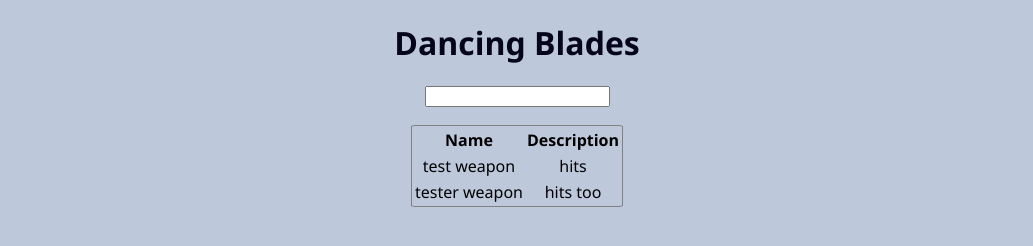
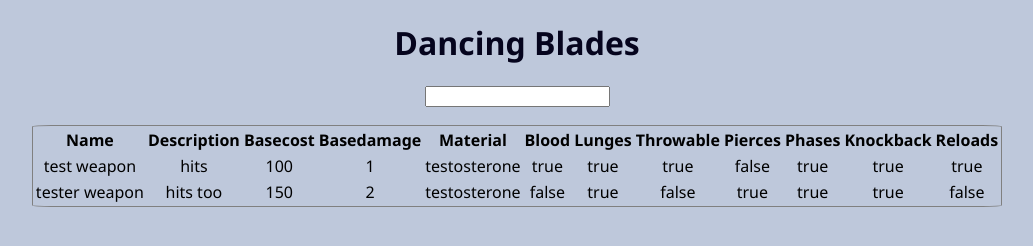
Before and after one commit to Moneymet/DancingBlades, a website with bundled scripts: page index.html in a window 1280 px wide. Shown: the whole page, without its empty margins (123-1156 px from the left). Built offline with nearby package versions, Linux system fonts and the light colour scheme.

Commit message:
Added a few other fields for weapon properties.

```diff
--- a/index.html
+++ b/index.html
@@ -13,6 +13,16 @@
             <tr>
                 <th>Name</th>
                 <th>Description</th>
+                <th>Basecost</th>
+                <th>Basedamage</th>
+                <th>Material</th>
+                <th>Blood</th>
+                <th>Lunges</th>
+                <th>Throwable</th>
+                <th>Pierces</th>
+                <th>Phases</th>
+                <th>Knockback</th>
+                <th>Reloads</th>
 
             </tr>
         </table>
--- a/init.ts
+++ b/init.ts
@@ -8,10 +8,40 @@ window.onload = () => {
         const row = document.createElement("tr");
         const name = document.createElement("td");
         const desc = document.createElement("td");
+        const baseCost = document.createElement("td");
+        const baseDamage = document.createElement("td");
+        const material = document.createElement("td");
+        const blood = document.createElement("td");
+        const lunges = document.createElement("td");
+        const throwable = document.createElement("td");
+        const pierces = document.createElement("td");
+        const phases = document.createElement("td");
+        const knockback = document.createElement("td");
+        const reloads = document.createElement("td");
         row.append(name);
         row.append(desc);
+        row.append(baseCost);
+        row.append(baseDamage);
+        row.append(material);
+        row.append(blood);
+        row.append(lunges);
+        row.append(throwable);
+        row.append(pierces);
+        row.append(phases);
+        row.append(knockback);
+        row.append(reloads);
         name.innerHTML = weapon.name;
         desc.innerHTML = weapon.description;
+        baseCost.innerHTML = weapon.basecost.toString();
+        baseDamage.innerHTML = weapon.basedamage.toString();
+        material.innerHTML = weapon.material;
+        blood.innerHTML = weapon.blood.toString();
+        lunges.innerHTML = weapon.lunges.toString();
+        throwable.innerHTML = weapon.throwable.toString();
+        pierces.innerHTML = weapon.pierces.toString();
+        phases.innerHTML = weapon.phases.toString();
+        knockback.innerHTML = weapon.knockback.toString();
+        reloads.innerHTML = weapon.reloads.toString();
         row.className = "weapon_rows";
 
         weaponTable.append(row);
--- a/weapons.json
+++ b/weapons.json
@@ -2,11 +2,31 @@
     "weapons": [
         {
             "name":"test weapon",
-            "description":"hits"
+            "description":"hits",
+            "basecost":100,
+            "basedamage":1,
+            "material":"testosterone",
+            "blood":true,
+            "lunges":true,
+            "throwable":true,
+            "pierces":false,
+            "phases":true,
+            "knockback":true,
+            "reloads":true
         },
         {
             "name":"tester weapon",
-            "description":"hits too"
+            "description":"hits too",
+            "basecost":150,
+            "basedamage":2,
+            "material":"testosterone",
+            "blood":false,
+            "lunges":true,
+            "throwable":false,
+            "pierces":true,
+            "phases":true,
+            "knockback":true,
+            "reloads":false
         }
     ]
 }
```
